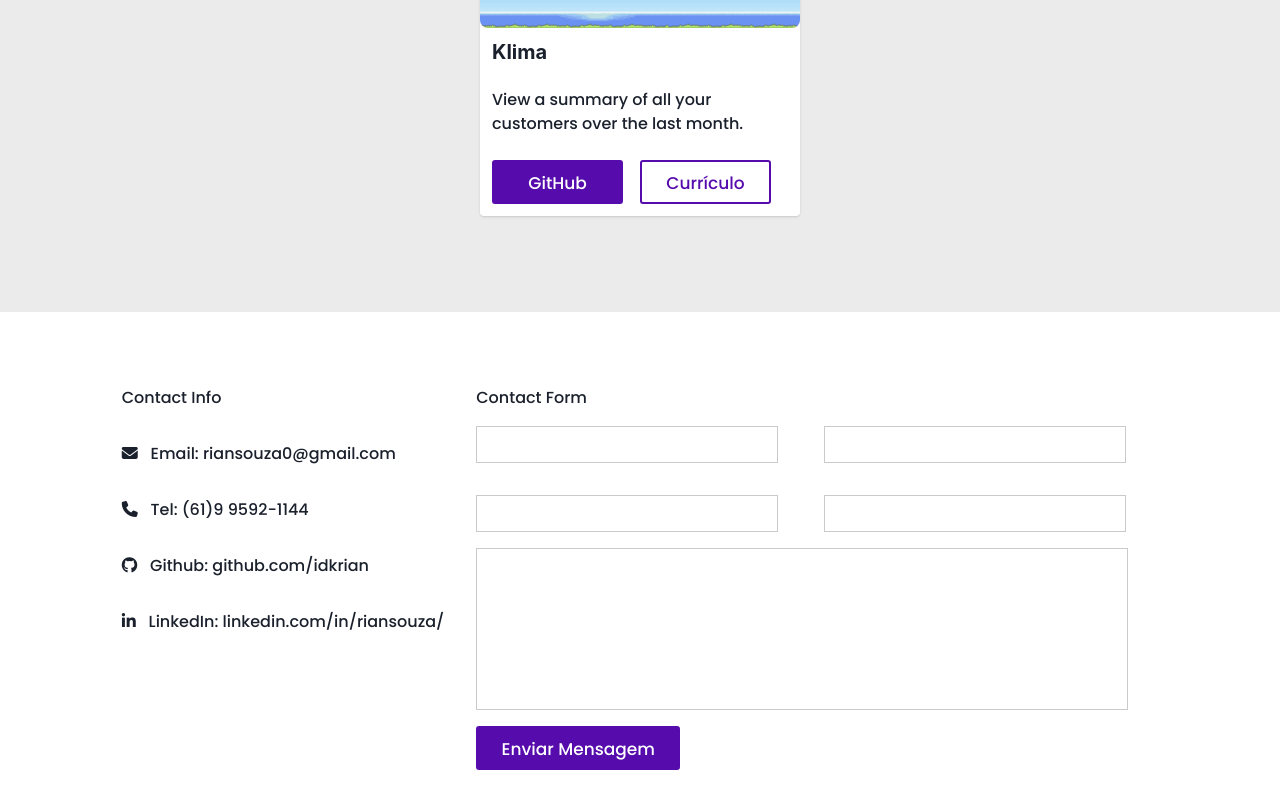
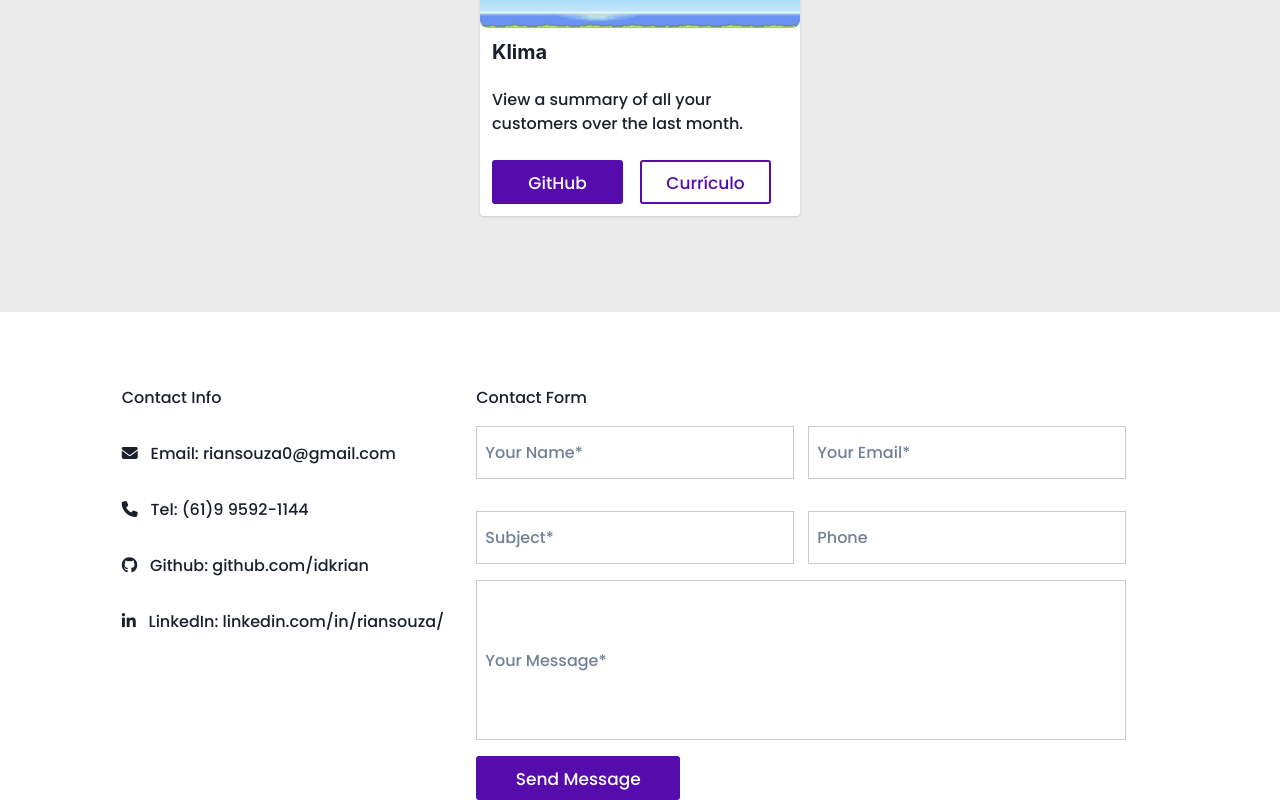
Before and after one commit to idkrian/portfolio, a React (Vite) app: page / in a window 1280 px wide. Shown: the part 2666-3466 px from the top of the page. Built offline with nearby package versions, Linux system fonts and the light colour scheme.

Commit message:
feat(ContactForm): send email feature

```diff
--- a/src/pages/ContactForm.jsx
+++ b/src/pages/ContactForm.jsx
@@ -3,8 +3,26 @@ import '../styles/ContactForm.scss'
 import AOS from 'aos';
 import 'aos/dist/aos.css';
 AOS.init();
+import { useRef } from 'react';
+import emailjs from '@emailjs/browser';
+export default function ContactForm() {
+    const form = useRef();
 
-export default function ContactForm() {
+    const sendEmail = (e) => {
+        e.preventDefault();
+
+        emailjs.sendForm(
+            'service_pkfy5vc',
+            'template_vxit5xb',
+            form.current,
+            '7AzArv9-xnWfPh5nb')
+            .then((result) => {
+                console.log(result.text);
+            }, (error) => {
+                console.log(error.text);
+            });
+    }
+
     return (
         <div className="contactContainer">
             <div
@@ -52,25 +70,57 @@ export default function ContactForm() {
                 data-aos-duration="2000"
                 style={{ height: '80%', margin: '2em', maxWidth: '650px' }}>
                 <h1>Contact Form</h1>
-                <form style={{
-                    display: 'flex',
-                    flexDirection: 'column'
-                }} action="">
+                <form
+                    style={{
+                        display: 'flex',
+                        flexDirection: 'column'
+                    }}
+                    ref={form} onSubmit={sendEmail}
+                >
                     <div>
                         <div style={{ display: 'flex', flexWrap: 'wrap', justifyContent: 'space-between' }}>
-                            <input className='inputText' type="text" />
-                            <input className='inputText' type="text" />
-                            <input className='inputText' type="text" />
-                            <input className='inputText' type="text" />
+                            <input
+                                placeholder='Your Name*'
+                                className='inputText'
+                                type="text"
+                                name='name'
+                                required
+                            />
+                            <input
+                                placeholder='Your Email*'
+                                className='inputText'
+                                type="text"
+                                name='email'
+                                required
+                            />
+                            <input
+                                placeholder='Subject*'
+                                className='inputText'
+                                type="text"
+                                name='subject'
+                                required
+                            />
+                            <input
+                                placeholder='Phone'
+                                className='inputText'
+                                type="text"
+                                name='phone'
+                            />
                         </div>
-                        <div className=''>
-                            <input className='inputMessage' type="text" name="" id="" />
+                        <div>
+                            <input
+                                placeholder='Your Message*'
+                                className='inputMessage'
+                                type="text"
+                                name='message'
+                                required
+                            />
                         </div>
                     </div>
+                    <div style={{ marginTop: '1em' }}>
+                        <button type='submit' class="submitButton">Send Message</button>
+                    </div>
                 </form>
-                <div style={{ marginTop: '1em' }}>
-                    <button class="submitButton">Enviar Mensagem</button>
-                </div>
             </div>
         </div >
     )
--- a/src/styles/ContactForm.scss
+++ b/src/styles/ContactForm.scss
@@ -17,15 +17,17 @@
     height: 2.2em;
     width: 300px;
     margin: 1em 0;
+    padding: 0.5em;
 }
 .inputMessage{
-    all: unset;
+    // all: unset;
+    outline: none;
     border-style: solid;
     border-width: 1px;
     border-color: #cacaca;
     height: 10em;
     width: 100%;
-
+    padding: 0.5em;
 }
 
    .submitButton{
@@ -52,8 +54,8 @@
     position: absolute;
     z-index: -1;
     background: var(--color);
-    height: 150px;
-    width: 200px;
+    height: 15em;
+    width: 25em;
     border-radius: 50%;
    }
 
@@ -68,8 +70,8 @@
    }
 
    .submitButton:hover:before {
-    top: -30px;
-    left: -30px;
+    top: -40px;
+    left: -60px;
    }
 
    .submitButton:active:before {
```
